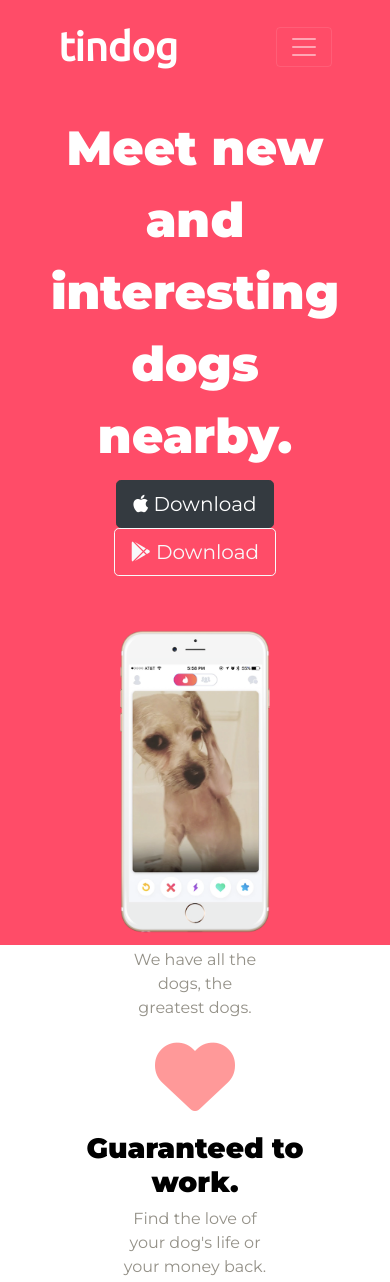
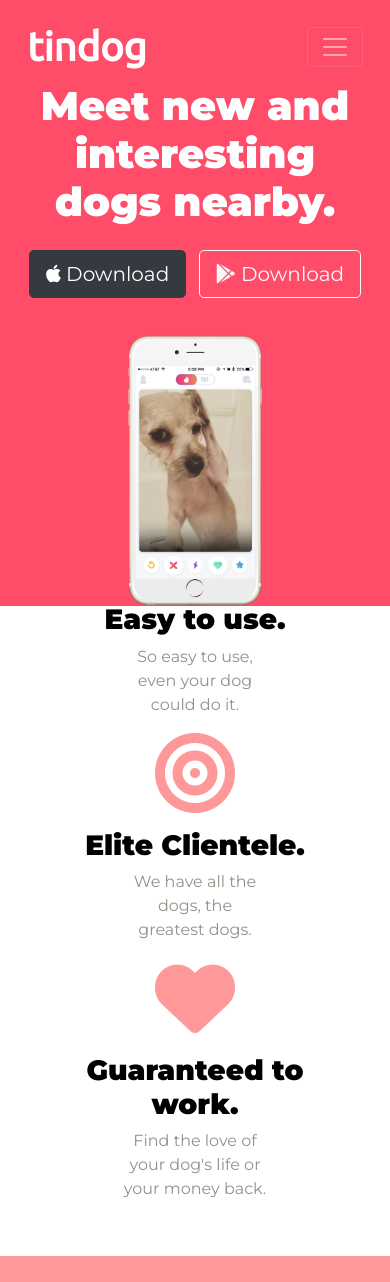
Before and after one commit to TasneemZh/TinDog-For-Dogs, a plain HTML site: page index.html in a window 390 px wide. Shown: the top 1282 px of the page. Drawn offline with nearby package versions, Linux system fonts and the light colour scheme.

Commit message:
Update styles.css

```diff
--- a/css/styles.css
+++ b/css/styles.css
@@ -28,7 +28,7 @@ p {
 /******************************* NAVIGATION BAR *******************************/
 .container-fluid {
   background-color: #ff4c68;
-  padding: 3% 15%;
+  padding: 3% 7% 0;
 }
 
 .navbar-brand {
@@ -57,18 +57,16 @@ p {
 }
 
 .title-div {
-  margin: 5% 0;
-  text-align: left;
-  padding: 5% 0;
-}
-
-#h1-title {
   font-size: 3rem;
   line-height: 1.5;
 }
 
+.left-aligned {
+  text-align: left;
+}
+
 .col-lg-6 img {
-  width: 55%;
+  width: 40%;
 }
 
 #first-img {
@@ -173,12 +171,12 @@ p {
 }
 
 /**************************** MEDIA RESPONSIVENESS ****************************/
-@media (max-width: 990px) {
+@media (max-width: 992px) {
   #title {
     z-index: 1;
   }
 
-  .title-div {
+  .left-aligned {
     text-align: center;
   }
 
@@ -189,7 +187,7 @@ p {
 
   #features {
     z-index: 0;
-    margin-top: 140%;
+    margin-top: 120%;
   }
 
   .download-btn {
```
